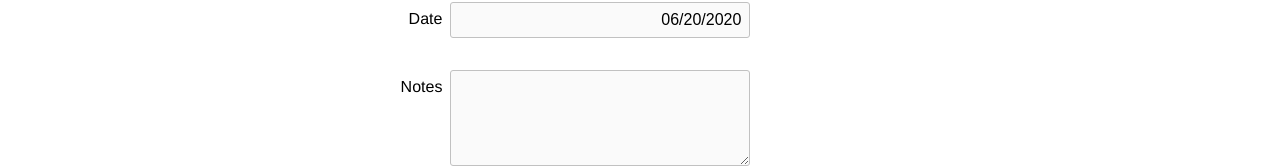
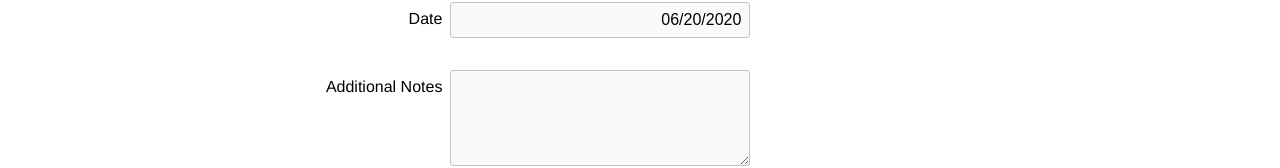
Before and after one commit to alecgunnar/money-wizard, a Vue app in the folder ui/: page /#/transactions in a window 1280 px wide. Both pictures are taken after a click on the button "Add Transaction". Shown: the part 309-477 px from the top of the page. Built offline with nearby package versions, Linux system fonts and the light colour scheme; no server answers.

Commit message:
Update notes label

```diff
--- a/ui/src/components/forms/NewTransactionForm.vue
+++ b/ui/src/components/forms/NewTransactionForm.vue
@@ -135,7 +135,7 @@
         <div class="form__row">
           <div class="form__label">
             <label for="notes">
-              Notes
+              Additional Notes
             </label>
           </div>
           <div class="form__input form__input--right">
```
